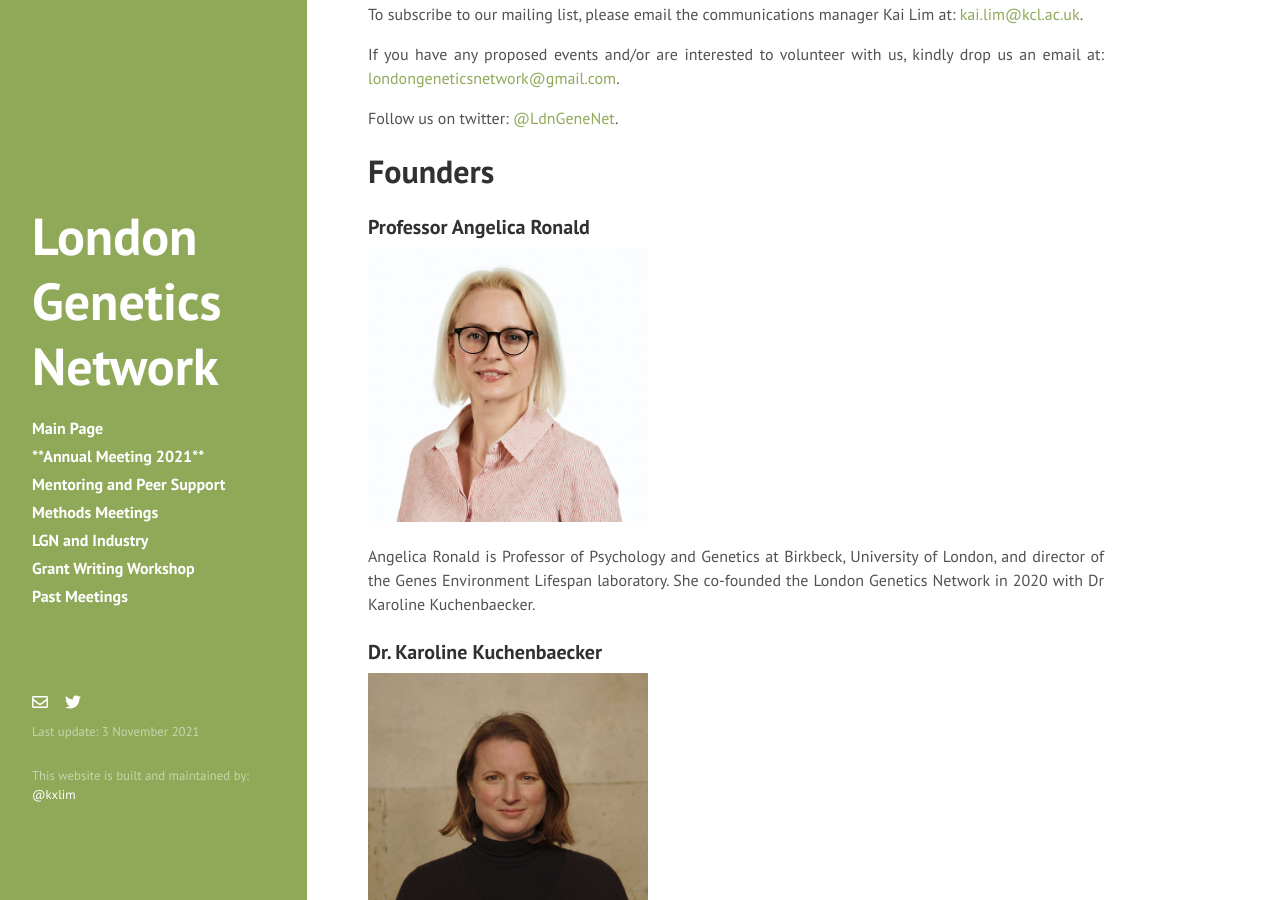
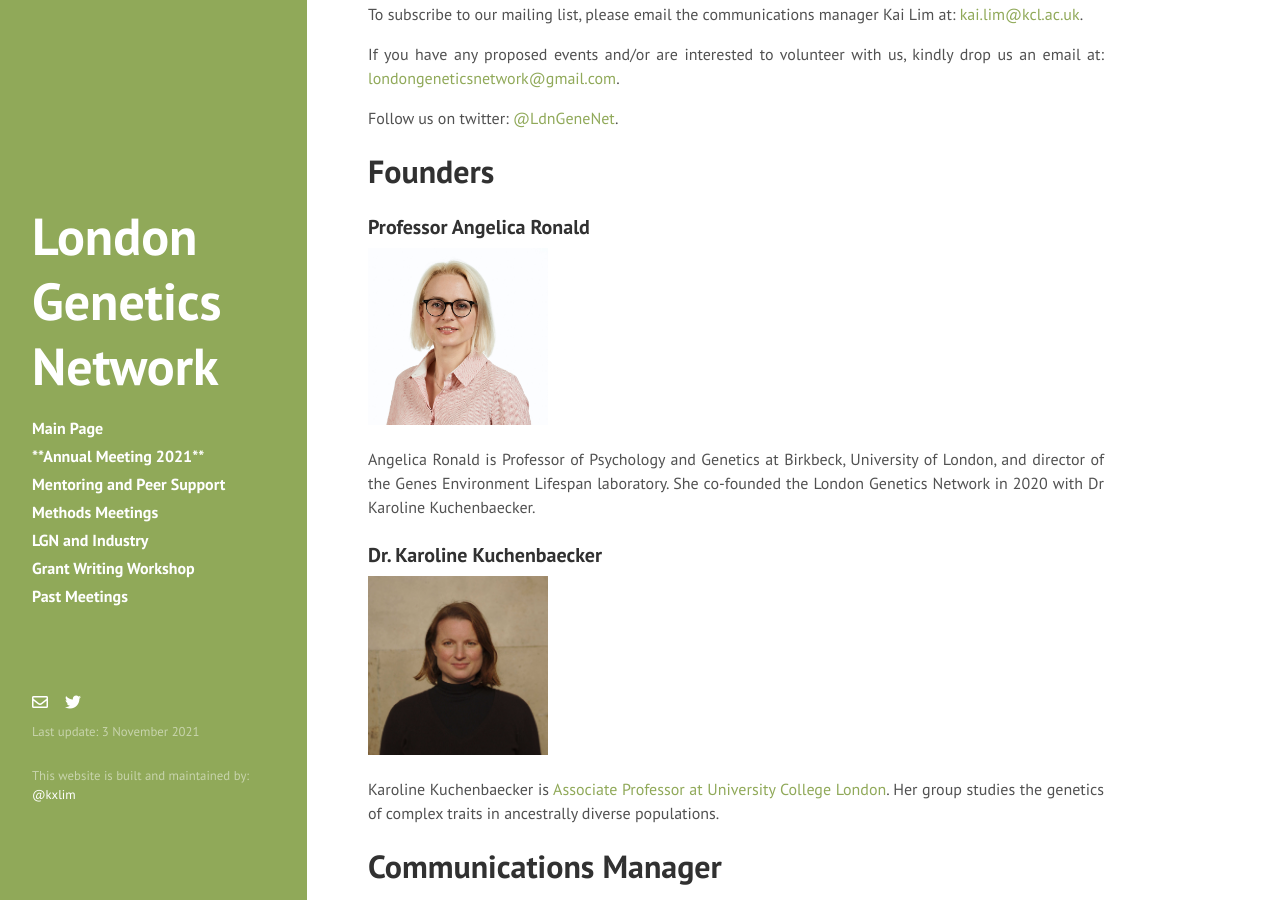
Before and after one commit to kai-lim/LondonGeneticsNetwork, a Jekyll site: the page built from index.md, in a window 1280 px wide and 900 px high, scrolled down 897 px. Built offline with Jekyll 4.4.1, drawn with Linux system fonts in a browser that asks for light colours; nearby versions of some CDN libraries; a style sheet for code colours, icons or effects is not loaded.

Commit message:
update image size

```diff
--- a/index.md
+++ b/index.md
@@ -35,13 +35,13 @@ Follow us on twitter: [@LdnGeneNet](https://twitter.com/LdnGeneNet).
 # Founders
 ### Professor Angelica Ronald
 <p align="left">
-  <img src="{{ "/" | relative_url }}assets/Angelica_Ronald2.jpg" width="280" />
+  <img src="{{ "/" | relative_url }}assets/Angelica_Ronald2.jpg" width="180" />
   </p>
 Angelica Ronald is Professor of Psychology and Genetics at Birkbeck, University of London, and director of the Genes Environment Lifespan laboratory. She co-founded the London Genetics Network in 2020 with Dr Karoline Kuchenbaecker.
 
 ### Dr. Karoline Kuchenbaecker
 <p align="left">
-  <img src="{{ "/" | relative_url }}assets/Karoline2.jpg" width="280" />
+  <img src="{{ "/" | relative_url }}assets/Karoline2.jpg" width="180" />
   </p>
 Karoline Kuchenbaecker is [Associate Professor at University College London](https://www.uclhumgen.com/people/karoline/). Her group studies the genetics of complex traits in ancestrally diverse populations.
 
@@ -49,7 +49,7 @@ Karoline Kuchenbaecker is [Associate Professor at University College London](htt
 # Communications Manager
 ### Kai Xiang Lim
 <p align="left">
-  <img src="{{ "/" | relative_url }}assets/Kai_square.jpeg" width="280" />
+  <img src="{{ "/" | relative_url }}assets/Kai_square.jpeg" width="180" />
   </p>
   Kai is a PhD student at King's College London. He studies the aetiology of self-harm using genetically informed methods.
 
```
